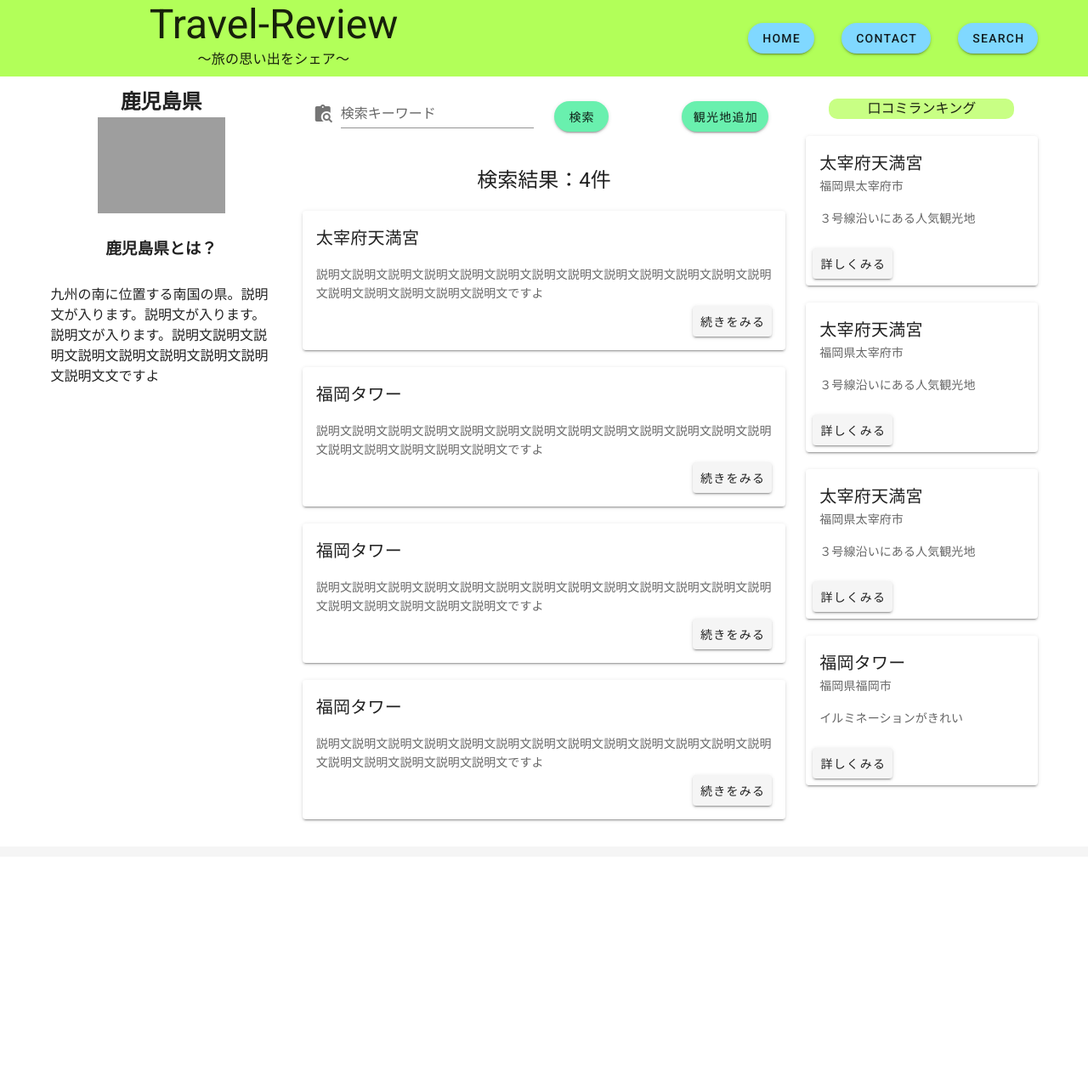
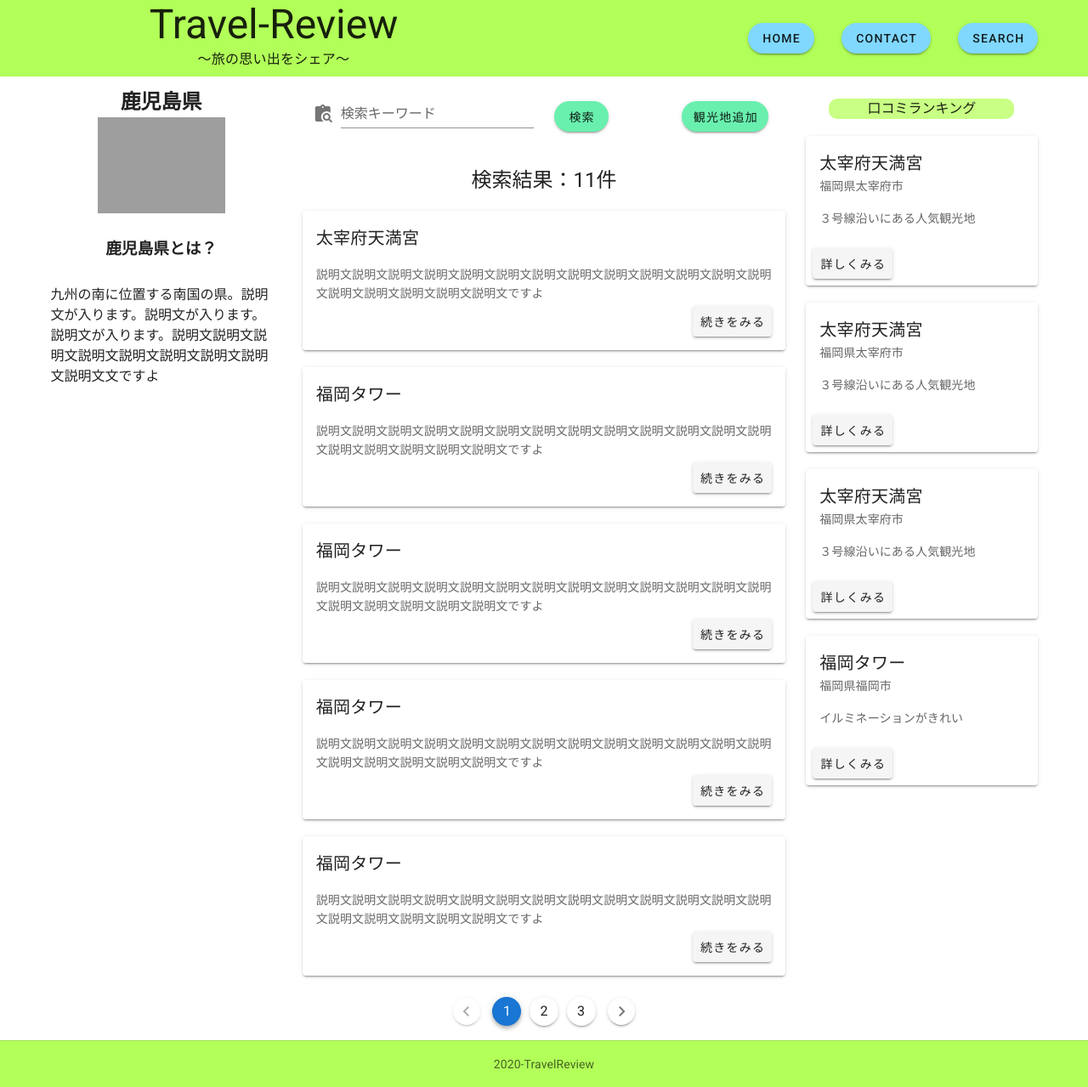
Before and after one commit to Naoki0722/vue-travel, a Vue app: page /pref/1 in a window 1280 px wide. Shown: the whole page at 85% size. Before the commit the page ends 1008 px from the top, so only its background shows below. Built offline with nearby package versions, Linux system fonts and the light colour scheme; grey boxes are pictures that could not be loaded.

Commit message:
フロント側完成20201215_0108

```diff
--- a/src/App.vue
+++ b/src/App.vue
@@ -4,17 +4,18 @@
     <v-main>
       <router-view />
     </v-main>
-    <v-footer>
-    </v-footer>
+    <Footer></Footer>
   </v-app>
 </template>
 
 <script>
 import Header from './components/Header'
+import Footer from './components/Footer'
 export default {
   name: 'App',
   components: {
-    Header
+    Header,
+    Footer
   },
   data: () => ({
     //
--- a/src/components/Footer.vue
+++ b/src/components/Footer.vue
@@ -1,10 +1,50 @@
 <template>
-
+  <footer>
+    <v-footer padless >
+      <v-card
+        flat
+        tile
+        width="100%"
+        class="light-green accent-2 text-center"
+      >
+        <v-card-text class="d-md-none">
+          <v-btn
+            v-for="(icon,index) in icons"
+            :key="index"
+            class="mx-4"
+            icon
+          >
+            <v-icon size="24px" @click="$router.push(icon.name)">
+              {{icon.img}}
+            </v-icon>
+          </v-btn>
+        </v-card-text>
+        <v-divider></v-divider>
+        <v-card-text>
+          2020-TravelReview
+        </v-card-text>
+      </v-card>
+    </v-footer>
+  </footer>
 </template>
 
 
 <script>
 export default {
+  data() {
+    return {
+      icons: [
+        {
+          name: "/",
+          img: "mdi-home"
+        },
+        {
+          name: "contact",
+          img: "mdi-email"
+        },
+      ]
+    }
+  },
 
 }
 </script>
--- a/src/components/Header.vue
+++ b/src/components/Header.vue
@@ -1,9 +1,10 @@
 <template>
-  <div>
+  <header>
     <v-app-bar
       color="light-green accent-2"
       elevate-on-scroll
       height="90px"
+      app
     >
       <v-row align="center">
         <v-col cols="1">
@@ -38,29 +39,35 @@
       >
         <v-list-item-group
           v-model="group"
-          active-class="deep-purple--text text--accent-4"
+          active-class="light-green--text text--darken-3"
         >
           <v-list-item class="mb-2" @click="$router.push('/')">
-            <v-list-title>Home</v-list-title>
+            <v-list-item-title>Home</v-list-item-title>
           </v-list-item>
           <v-list-item class="mb-2" @click="$router.push('/contact')">
-            <v-list-title>Contact</v-list-title>
+            <v-list-item-title>Contact</v-list-item-title>
           </v-list-item>
           <v-list-item class="mb-2" @click="$router.push('/about')">
-            <v-list-title>Search</v-list-title>
+            <v-list-item-title>Search</v-list-item-title>
           </v-list-item>
         </v-list-item-group>
       </v-list>
 
     </v-navigation-drawer>
-  </div>
+  </header>
 </template>
 
 <script>
 export default {
   data () {
     return {
-      drawer: false
+      drawer: false,
+      group: null
+    }
+  },
+  watch: {
+    group() {
+      this.drawer = false
     }
   }
 }
--- a/src/router/index.js
+++ b/src/router/index.js
@@ -68,6 +68,15 @@
 const router = new VueRouter({
   mode: 'history',
   base: process.env.BASE_URL,
+  scrollBehavior (to, from, savedPosition) {
+    if (savedPosition) {
+      sessionStorage.setItem('positionY', savedPosition.y);
+      return sessionStorage
+    } else {
+      sessionStorage.setItem('positionY', 0);
+      return { x: 0, y: 0 }
+    }
+  },
   routes
 })
 
--- a/src/views/Pref.vue
+++ b/src/views/Pref.vue
@@ -44,7 +44,7 @@
               max-width="600"
               class="my-5"
               style="position: relative"
-              v-for="(list ,index) in lists" :key="index"
+              v-for="(list ,index) in displayLists" :key="index"
             >
               <v-card-title>{{list.title}}</v-card-title>
               <v-card-text class="pb-10">
@@ -54,6 +54,12 @@
                 <v-btn absolute bottom right @click="sightseeing">続きをみる</v-btn>
               </v-card-actions>
             </v-card>
+              <v-pagination
+                v-model="page"
+                :length="length"
+                circle
+                @input="pageChange"
+              ></v-pagination>
         </v-col>
         <v-col cols="10" sm="3" md="3" lg="3" xl="3" class="mx-auto">
           <SubContents></SubContents>
@@ -70,7 +76,15 @@
   props: ["id"],
   data() {
     return {
-      lists: [
+      page: 1,
+      length: 0,
+      lists: [],
+      displayLists: [],
+      pageSize: 5
+    }
+  },
+  mounted() {
+    this.lists = [
       {
         title: "太宰府天満宮",
         text: "説明文説明文説明文説明文説明文説明文説明文説明文説明文説明文説明文説明文説明文説明文説明文説明文説明文説明文ですよ"
@@ -87,8 +101,39 @@
         title: "福岡タワー",
         text: "説明文説明文説明文説明文説明文説明文説明文説明文説明文説明文説明文説明文説明文説明文説明文説明文説明文説明文ですよ"
       },
-      ]
+      {
+        title: "福岡タワー",
+        text: "説明文説明文説明文説明文説明文説明文説明文説明文説明文説明文説明文説明文説明文説明文説明文説明文説明文説明文ですよ"
+      },
+      {
+        title: "福岡タワー",
+        text: "説明文説明文説明文説明文説明文説明文説明文説明文説明文説明文説明文説明文説明文説明文説明文説明文説明文説明文ですよ"
+      },
+      {
+        title: "福岡タワー",
+        text: "説明文説明文説明文説明文説明文説明文説明文説明文説明文説明文説明文説明文説明文説明文説明文説明文説明文説明文ですよ"
+      },
+      {
+        title: "福岡タワー",
+        text: "説明文説明文説明文説明文説明文説明文説明文説明文説明文説明文説明文説明文説明文説明文説明文説明文説明文説明文ですよ"
+      },
+      {
+        title: "福岡タワー",
+        text: "説明文説明文説明文説明文説明文説明文説明文説明文説明文説明文説明文説明文説明文説明文説明文説明文説明文説明文ですよ"
+      },
+      {
+        title: "福岡タワー",
+        text: "説明文説明文説明文説明文説明文説明文説明文説明文説明文説明文説明文説明文説明文説明文説明文説明文説明文説明文ですよ"
+      },
+      {
+        title: "福岡タワー",
+        text: "説明文説明文説明文説明文説明文説明文説明文説明文説明文説明文説明文説明文説明文説明文説明文説明文説明文説明文ですよ"
       }
+    ],
+
+    this.length = Math.ceil(this.lists.length / this.pageSize)
+
+    this.displayLists = this.lists.slice(0, this.pageSize)
   },
   components: {
     SubContents,
@@ -100,6 +145,9 @@
     },
     PostRev() {
       this.$router.push({name: "SightseeingPost", params: {id:1}})
+    },
+    pageChange(pageNumber) {
+      this.displayLists = this.lists.slice( this.pageSize * (pageNumber - 1),this.pageSize * pageNumber )
     }
   }
 }
--- a/src/views/Sightseeing.vue
+++ b/src/views/Sightseeing.vue
@@ -65,21 +65,29 @@
                   <v-btn
                     v-bind="attrs"
                     v-on="on"
-                    class="my-4"
                   >
                     さらにみる
                   </v-btn>
                 </template>
 
                 <v-card>
-                  <ul v-for="(data, index) in tttext" :key="index" class="pa-4">
-                    <v-card-title>{{data.title}}</v-card-title>
-                    <v-img :src="data.img" max-width="400" class="mx-auto"></v-img>
-                    <v-card-text class="py-5">
-                      <truncate clamp="→さらに読む" :length="50" less="Show Less" :text="data.text"></truncate>
-                    </v-card-text>
-                  </ul>
-                  <v-divider></v-divider>
+                  <v-row align="center" v-for="(data, index) in displayLists" :key="index" class="pa-4">
+                    <v-col cols="11" sm="8" md="4" class="mx-auto">
+                      <v-img :src="data.img" max-width="400" class="mx-auto"></v-img>
+                    </v-col>
+                    <v-col cols="11" sm="8" class="mx-auto">
+                      <v-card-title>{{data.title}}</v-card-title>
+                      <v-card-text class="py-4">
+                        <truncate clamp="→さらに読む" :length="50" less="Show Less" :text="data.text"></truncate>
+                      </v-card-text>
+                    </v-col>
+                  </v-row>
+                  <v-pagination
+                    v-model="page"
+                    :length="length"
+                    circle
+                    @input="pageChange"
+                  ></v-pagination>
                   <v-card-actions>
                     <v-spacer></v-spacer>
                     <v-btn
@@ -140,7 +148,15 @@
   data() {
     return {
       rating: 3,
-      tttext: [
+      length: 0,
+      lists: [],
+      displayLists: [],
+      pageSize: 3,
+      dialog: false
+    }
+  },
+  mounted() {
+    this.lists = [
         {
           id: 1,
           title: "楽しかったです",
@@ -158,10 +174,36 @@
           title: "もう少し時間がほしかったです",
           img: "https://spi-ra.jp/wp-content/uploads/2019/06/27537978_m-1080x720.jpg",
           text: "2個目のテキストです。2個目のテキストです2個目のテキストです。2個目のテキストです2個目のテキストです。2個目のテキストです2個目のテキストです。2個目のテキストです2個目のテキストです。2個目のテキストです2個目のテキストです。2個目のテキストです2個目のテキストです。2個目のテキストです2個目のテキストです。2個目のテキストです2個目のテキストです。2個目のテキストです"
+        },
+        {
+          id: 4,
+          title: "もう少し時間がほしかったです",
+          img: "https://spi-ra.jp/wp-content/uploads/2019/06/27537978_m-1080x720.jpg",
+          text: "2個目のテキストです。2個目のテキストです2個目のテキストです。2個目のテキストです2個目のテキストです。2個目のテキストです2個目のテキストです。2個目のテキストです2個目のテキストです。2個目のテキストです2個目のテキストです。2個目のテキストです2個目のテキストです。2個目のテキストです2個目のテキストです。2個目のテキストです2個目のテキストです。2個目のテキストです"
+        },
+        {
+          id: 5,
+          title: "もう少し時間がほしかったです",
+          img: "https://spi-ra.jp/wp-content/uploads/2019/06/27537978_m-1080x720.jpg",
+          text: "2個目のテキストです。2個目のテキストです2個目のテキストです。2個目のテキストです2個目のテキストです。2個目のテキストです2個目のテキストです。2個目のテキストです2個目のテキストです。2個目のテキストです2個目のテキストです。2個目のテキストです2個目のテキストです。2個目のテキストです2個目のテキストです。2個目のテキストです2個目のテキストです。2個目のテキストです"
+        },
+        {
+          id: 6,
+          title: "もう少し時間がほしかったです",
+          img: "https://spi-ra.jp/wp-content/uploads/2019/06/27537978_m-1080x720.jpg",
+          text: "2個目のテキストです。2個目のテキストです2個目のテキストです。2個目のテキストです2個目のテキストです。2個目のテキストです2個目のテキストです。2個目のテキストです2個目のテキストです。2個目のテキストです2個目のテキストです。2個目のテキストです2個目のテキストです。2個目のテキストです2個目のテキストです。2個目のテキストです2個目のテキストです。2個目のテキストです"
+        },
+        {
+          id: 7,
+          title: "もう少し時間がほしかったです",
+          img: "https://spi-ra.jp/wp-content/uploads/2019/06/27537978_m-1080x720.jpg",
+          text: "2個目のテキストです。2個目のテキストです2個目のテキストです。2個目のテキストです2個目のテキストです。2個目のテキストです2個目のテキストです。2個目のテキストです2個目のテキストです。2個目のテキストです2個目のテキストです。2個目のテキストです2個目のテキストです。2個目のテキストです2個目のテキストです。2個目のテキストです2個目のテキストです。2個目のテキストです"
         }
-      ],
-      dialog: false
-    }
+    ],
+
+    this.length = Math.ceil(this.lists.length / this.pageSize)
+
+    this.displayLists = this.lists.slice(0, this.pageSize)
   },
   methods: {
     hyouka(rating) {
@@ -173,6 +215,9 @@
     },
     PostRev() {
       this.$router.push({name: "ReviewPost", params: {id:1,number:2}})
+    },
+    pageChange(pageNumber) {
+      this.displayLists = this.lists.slice( this.pageSize * (pageNumber - 1),this.pageSize * pageNumber )
     }
   },
   components: {
```
Lines whose indentation alone changed are shown as unchanged.
